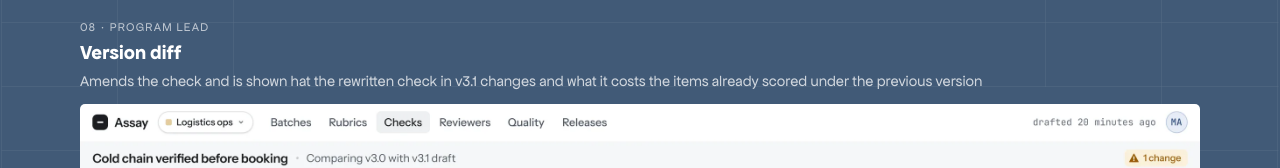
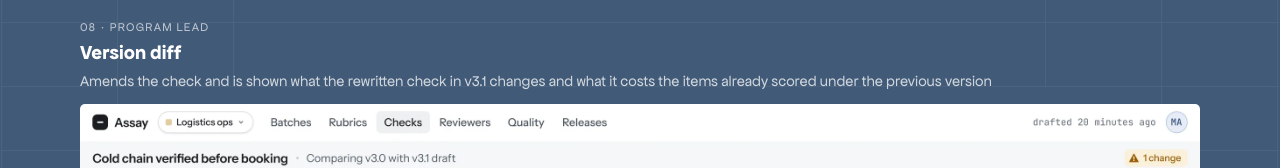
Before and after one commit to audumart/portfolio, a Next.js app: page /assay in a window 1280 px wide. Shown: the part 11324-11492 px from the top of the page. Built offline with nearby package versions, Linux system fonts and the light colour scheme.

Commit message:
Give the Nuton design system shot a stable path, fix Assay caption typo

```diff
--- a/app/assay/page.tsx
+++ b/app/assay/page.tsx
@@ -349,7 +349,7 @@ export default function AssayPage() {
           <div className="mb-[12px]">
             <p className="font-ui text-[12px] tracking-[0.1em] uppercase text-white/65 mb-[4px]">08 · Program Lead</p>
             <p className="font-ui text-[17px] md:text-[20px] font-semibold text-white leading-tight mb-[5px]">Version diff</p>
-            <p className="font-ui text-[14px] md:text-[15px] leading-[1.5] text-white/75">Amends the check and is shown hat the rewritten check in v3.1 changes and what it costs the items already scored under the previous version</p>
+            <p className="font-ui text-[14px] md:text-[15px] leading-[1.5] text-white/75">Amends the check and is shown what the rewritten check in v3.1 changes and what it costs the items already scored under the previous version</p>
           </div>
           <img loading="lazy" decoding="async" src={A.s8} alt="Version diff" className="w-full h-auto rounded-[5px] pointer-events-none" />
         </Reveal>
--- a/app/nuton/page.tsx
+++ b/app/nuton/page.tsx
@@ -29,8 +29,7 @@ const A = {
   typeColor:   "/Type&color.webp",
   mobile:      "/nuton mobile.webp",
   designSys:   "/Design system shot.webp",
-  // Shared with the gallery; renaming the gallery file breaks this
-  dsDocs:      "/gallery/04-Nuton design system docs.webp",
+  dsDocs:      "/Nuton design system docs.webp",
 };
 
 function GridTile({ index, left }: { index: number; left: string }) {
```
Also changed, not shown: public/Nuton design system docs.webp (added).
